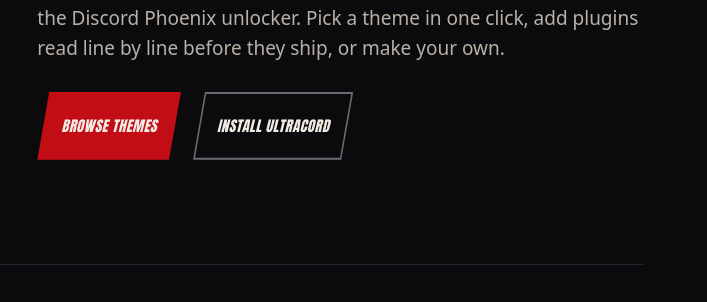
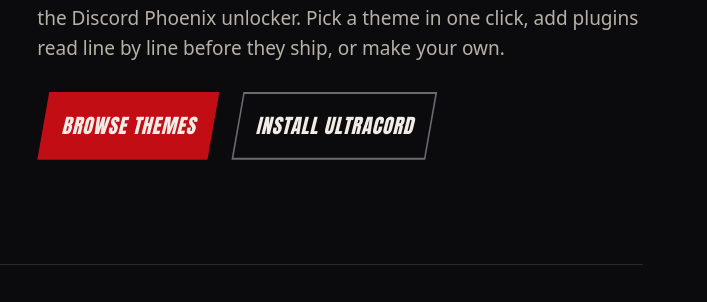
Before and after one commit to acasamit/ultracord-site, a plain HTML site: page index.html in a window 1280 px wide. Shown: the part 444-746 px from the top of the page, 573-1280 px from the left. Drawn offline with Linux system fonts and the light colour scheme; no server answers.

Commit message:
Fix Button Text Size

```diff
--- a/styles.css
+++ b/styles.css
@@ -353,9 +353,11 @@ main {
   padding: 0.625rem 1.5rem;
   color: var(--bone);
   font-family: var(--display);
+  /* Anton at its own size: the body's x-height match would shrink it by about 15%. */
+  font-size-adjust: cap-height from-font;
   font-size: 1.25rem;
   font-style: italic;
-  letter-spacing: 0.02em;
+  letter-spacing: 0.04em;
   text-decoration: none;
   text-transform: uppercase;
 
```
